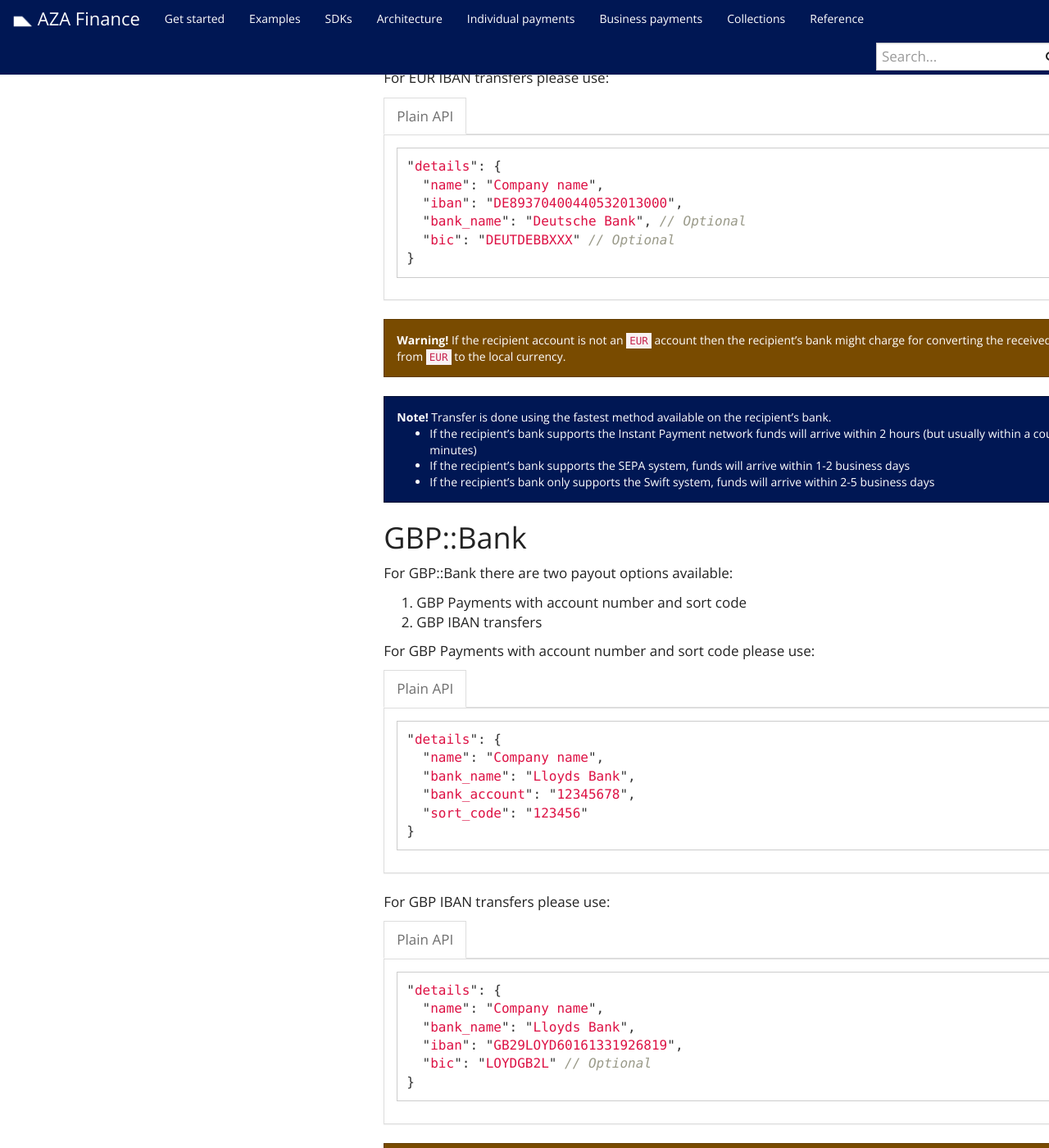
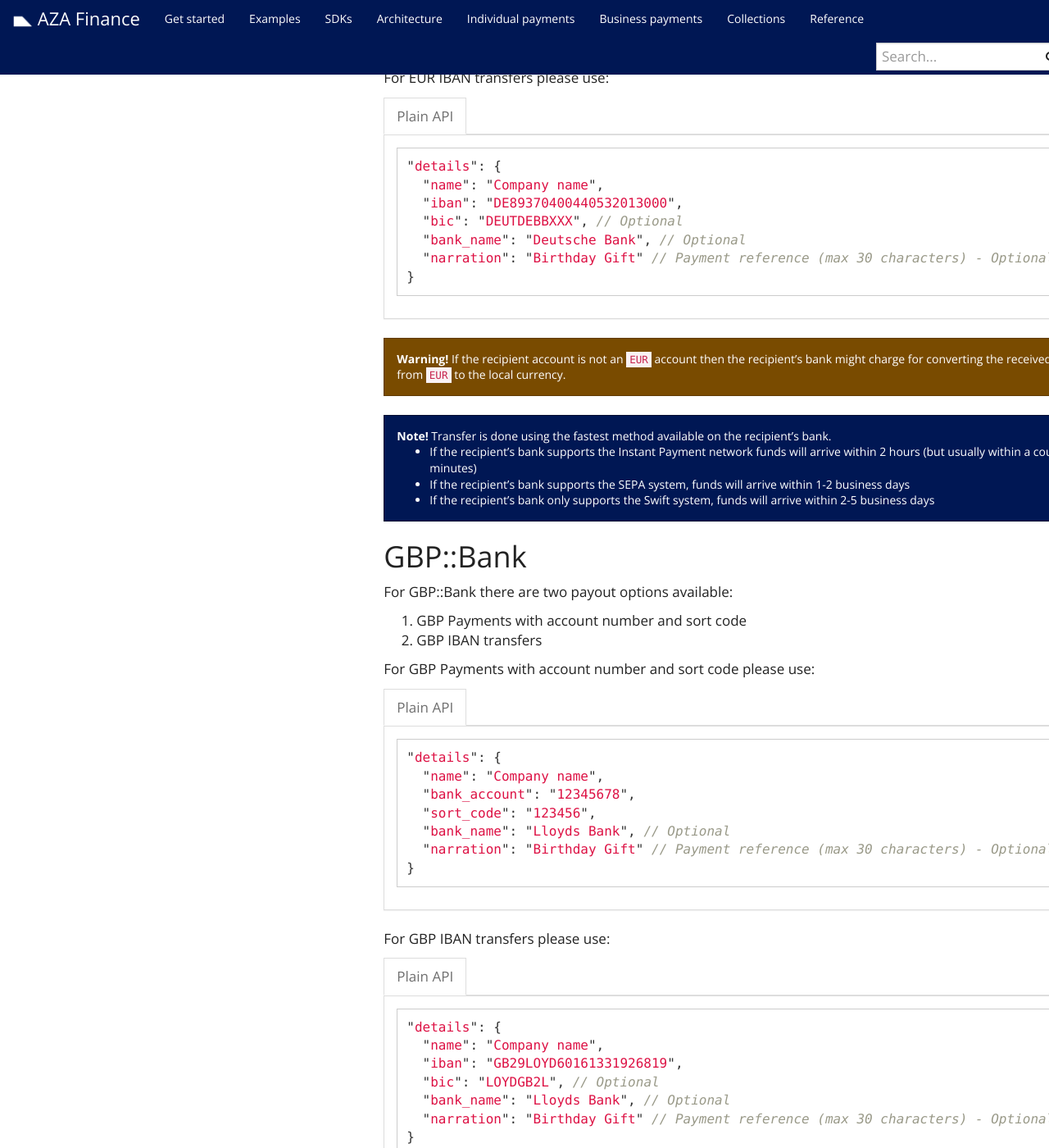
Before and after one commit to transferzero/api-documentation, a Jekyll site: the page built from _docs/business-payments.md, in a window 1280 px wide and 1400 px high, scrolled down 4213 px. Shown: the whole window at 82% size. Built offline with Jekyll 4.4.1, drawn with Linux system fonts in a browser that asks for light colours; nearby versions of some CDN libraries; comment, search, counter and statistics services are not loaded.

Commit message:
BTA-12330-eur-gbp-bank-updates

````diff
--- a/_includes/corridors/eur-bank.md
+++ b/_includes/corridors/eur-bank.md
@@ -9,8 +9,9 @@ For EUR IBAN transfers please use:
 "details": {
   {{ recipient_name }},
   "iban": "DE89370400440532013000",
+  "bic": "DEUTDEBBXXX", // Optional
   "bank_name": "Deutsche Bank", // Optional
-  "bic": "DEUTDEBBXXX" // Optional
+  "narration": "Birthday Gift" // Payment reference (max 30 characters) - Optional
 }
 ```
 {% endcapture %}
--- a/_includes/corridors/gbp-bank.md
+++ b/_includes/corridors/gbp-bank.md
@@ -13,9 +13,10 @@ For GBP Payments with account number and sort code please use:
 ```javascript
 "details": {
   {{ recipient_name }},
-  "bank_name": "Lloyds Bank",
   "bank_account": "12345678",
-  "sort_code": "123456"
+  "sort_code": "123456",
+  "bank_name": "Lloyds Bank", // Optional
+  "narration": "Birthday Gift" // Payment reference (max 30 characters) - Optional
 }
 ```
 {% endcapture %}
@@ -28,9 +29,10 @@ For GBP IBAN transfers please use:
 ```javascript
 "details": {
   {{ recipient_name }},
-  "bank_name": "Lloyds Bank",
   "iban": "GB29LOYD60161331926819",
-  "bic": "LOYDGB2L" // Optional
+  "bic": "LOYDGB2L", // Optional
+  "bank_name": "Lloyds Bank", // Optional
+  "narration": "Birthday Gift" // Payment reference (max 30 characters) - Optional
 }
 ```
 {% endcapture %}
````
